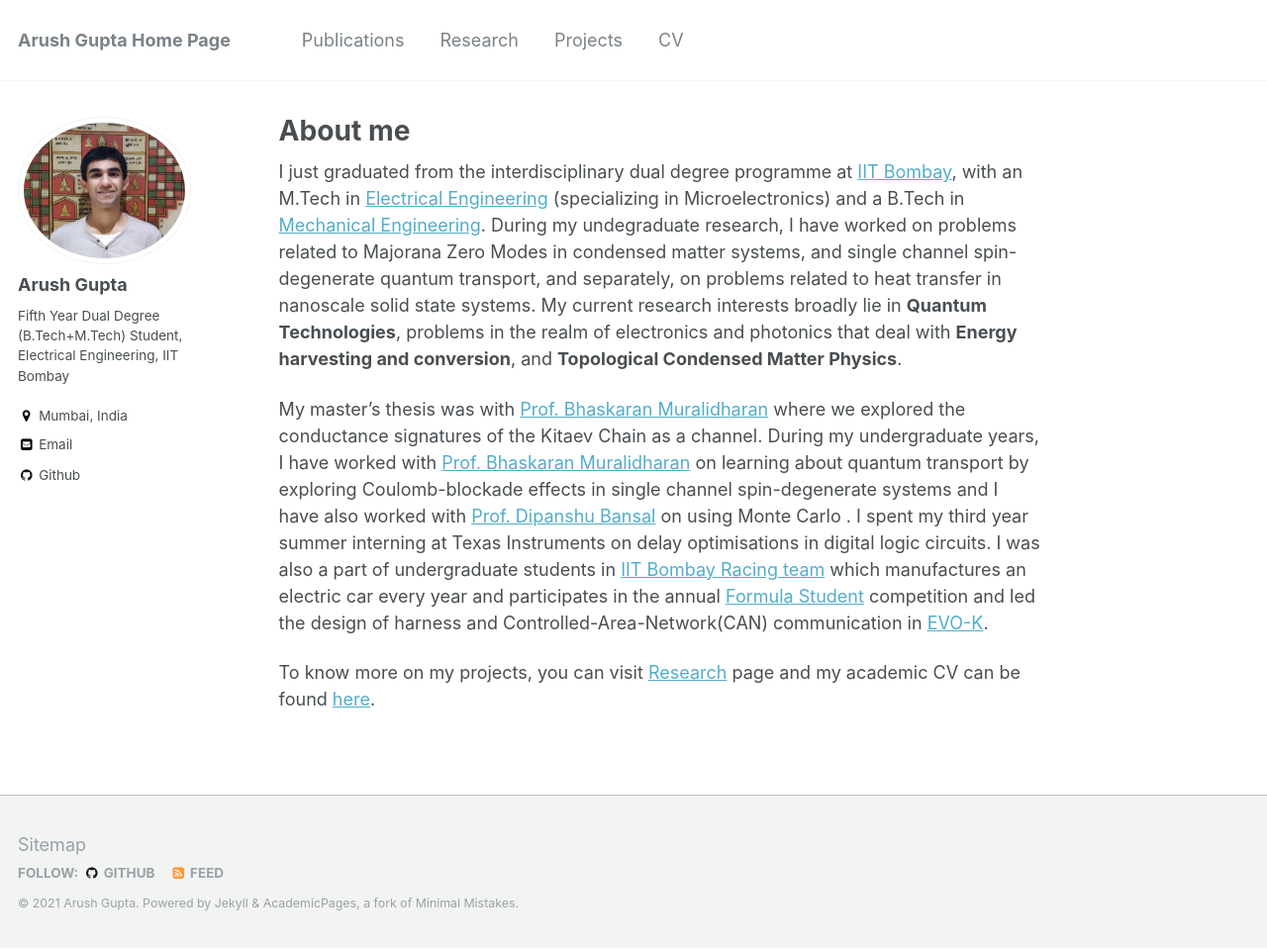
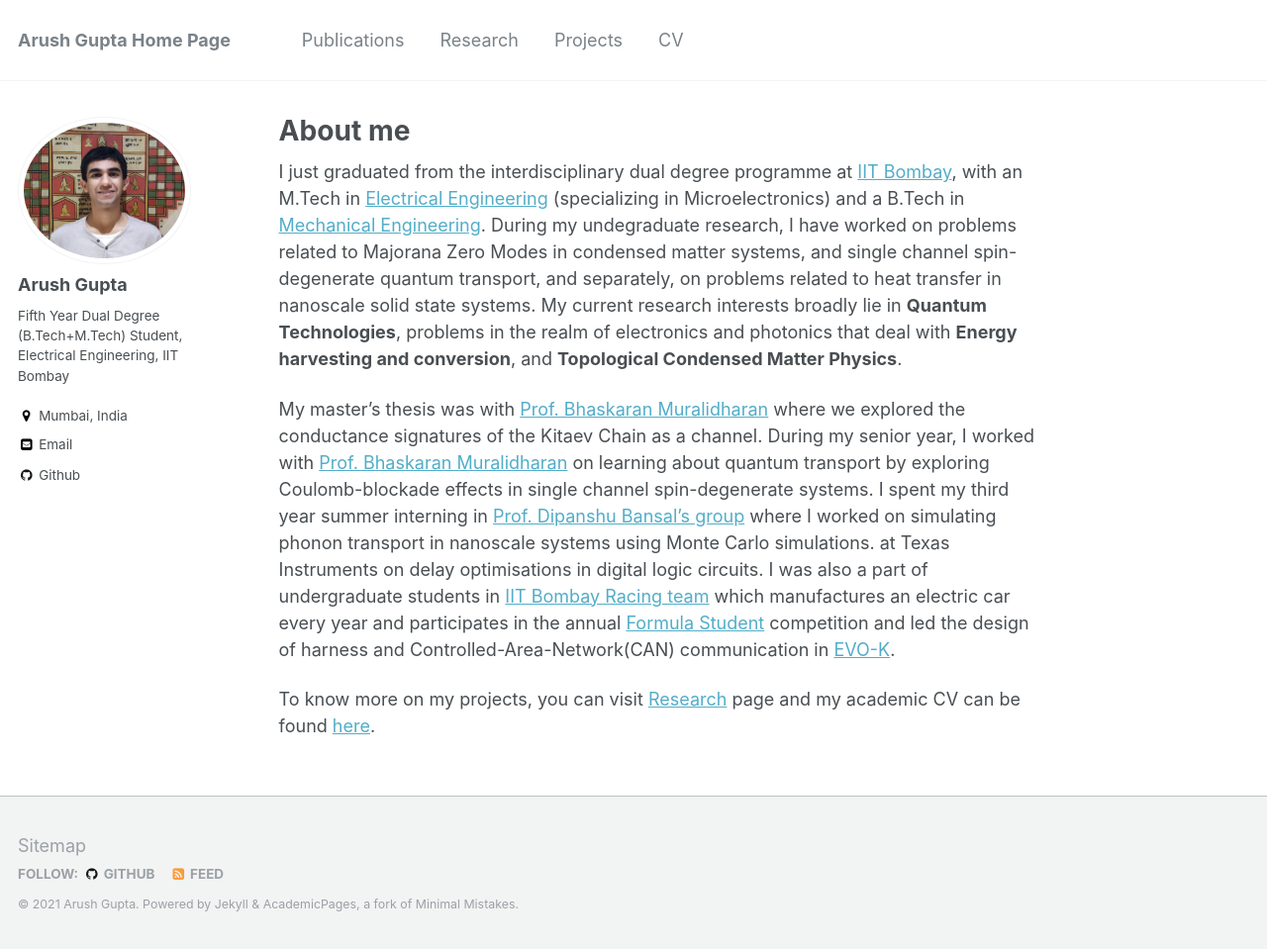
Before and after one commit to arush-gupta/arush-gupta.github.io, a Jekyll site: the page built from _pages/about.md, in a window 1280 px wide and 959 px high. Shown: the whole window at 99% size. Built offline with Jekyll 4.4.1, drawn with Linux system fonts in a browser that asks for light colours.

Commit message:
Update about.md

```diff
--- a/_pages/about.md
+++ b/_pages/about.md
@@ -13,7 +13,7 @@
 During my undegraduate research, I have worked on problems related to Majorana Zero Modes in condensed matter systems, and single channel spin-degenerate quantum transport, and separately, on problems related to heat transfer in nanoscale solid state systems.
 My current research interests broadly lie in **Quantum Technologies**, problems in the realm of electronics and photonics that deal with **Energy harvesting and conversion**, and **Topological Condensed Matter Physics**.
 
-My master's thesis was with [Prof. Bhaskaran Muralidharan](http://sharada.ee.iitb.ac.in/~bm/?page_id=85) where we explored the conductance signatures of the Kitaev Chain as a channel. During my undergraduate years, I have worked with [Prof. Bhaskaran Muralidharan](http://sharada.ee.iitb.ac.in/~bm/?page_id=85) on learning about quantum transport by exploring Coulomb-blockade effects in single channel spin-degenerate systems and I have also worked with [Prof. Dipanshu Bansal](https://sites.google.com/view/spectroscopy-iitb/home?authuser=0) on using Monte Carlo . I spent my third year summer interning at Texas Instruments on delay optimisations in digital logic circuits. I was also a part of undergraduate students in [IIT Bombay Racing team](http://www.iitbracing.org) which manufactures an electric car every year and participates in the annual [Formula Student](https://www.imeche.org/events/formula-student) competition and led the design of harness and Controlled-Area-Network(CAN) communication in [EVO-K](https://www.iitbracing.org/cars/evok.php).
+My master's thesis was with [Prof. Bhaskaran Muralidharan](http://sharada.ee.iitb.ac.in/~bm/?page_id=85) where we explored the conductance signatures of the Kitaev Chain as a channel. During my senior year, I worked with [Prof. Bhaskaran Muralidharan](http://sharada.ee.iitb.ac.in/~bm/?page_id=85) on learning about quantum transport by exploring Coulomb-blockade effects in single channel spin-degenerate systems. I spent my third year summer interning in [Prof. Dipanshu Bansal's group](https://sites.google.com/view/spectroscopy-iitb/home?authuser=0) where I worked on simulating phonon transport in nanoscale systems using Monte Carlo simulations. at Texas Instruments on delay optimisations in digital logic circuits. I was also a part of undergraduate students in [IIT Bombay Racing team](http://www.iitbracing.org) which manufactures an electric car every year and participates in the annual [Formula Student](https://www.imeche.org/events/formula-student) competition and led the design of harness and Controlled-Area-Network(CAN) communication in [EVO-K](https://www.iitbracing.org/cars/evok.php).
 
 To know more on my projects, you can visit [Research](https://Sahasrajit123.github.io/research/) page and my academic CV can be found [here]((https://Sahasrajit123.github.io/files/CV_Sahasrajit.pdf)).
 
```
